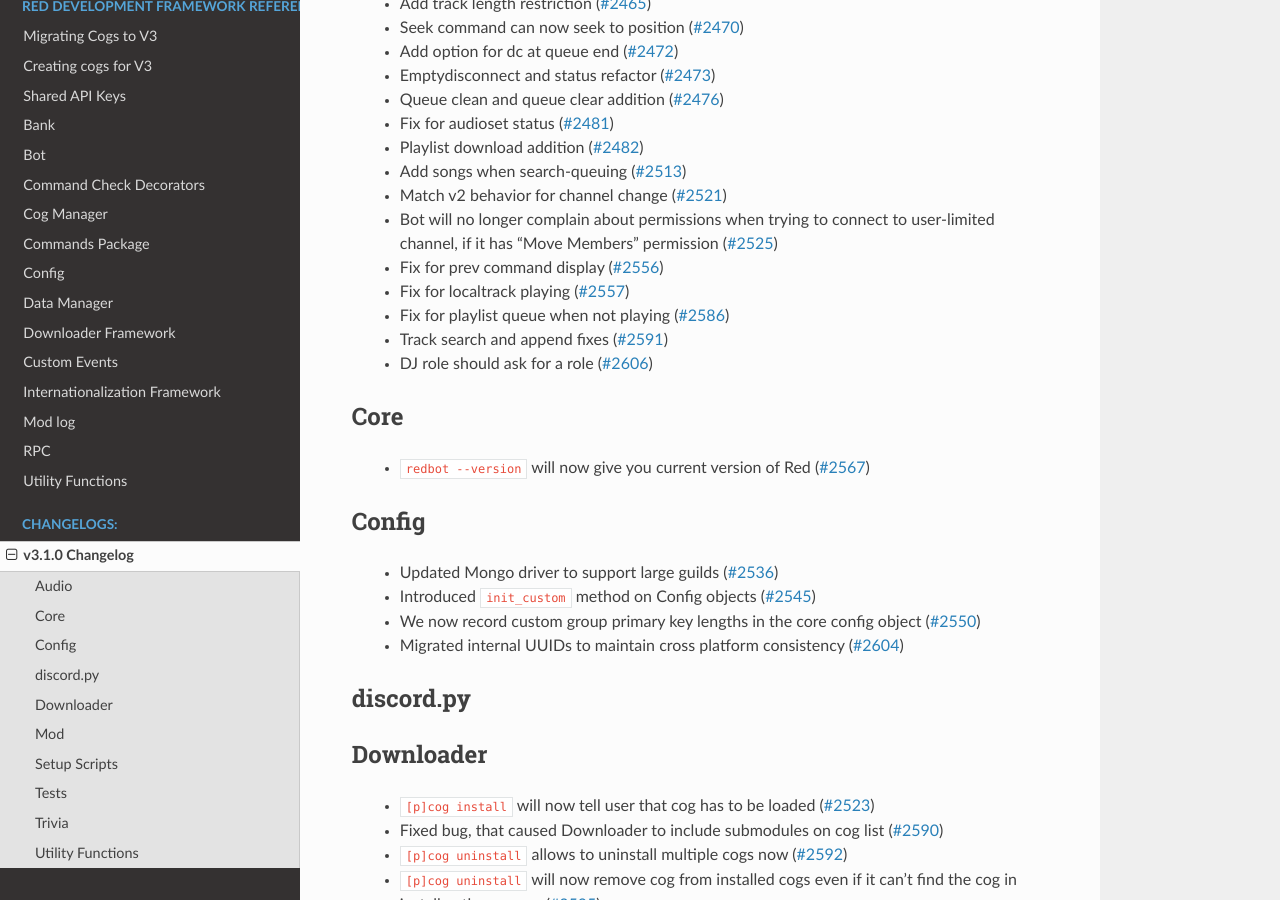
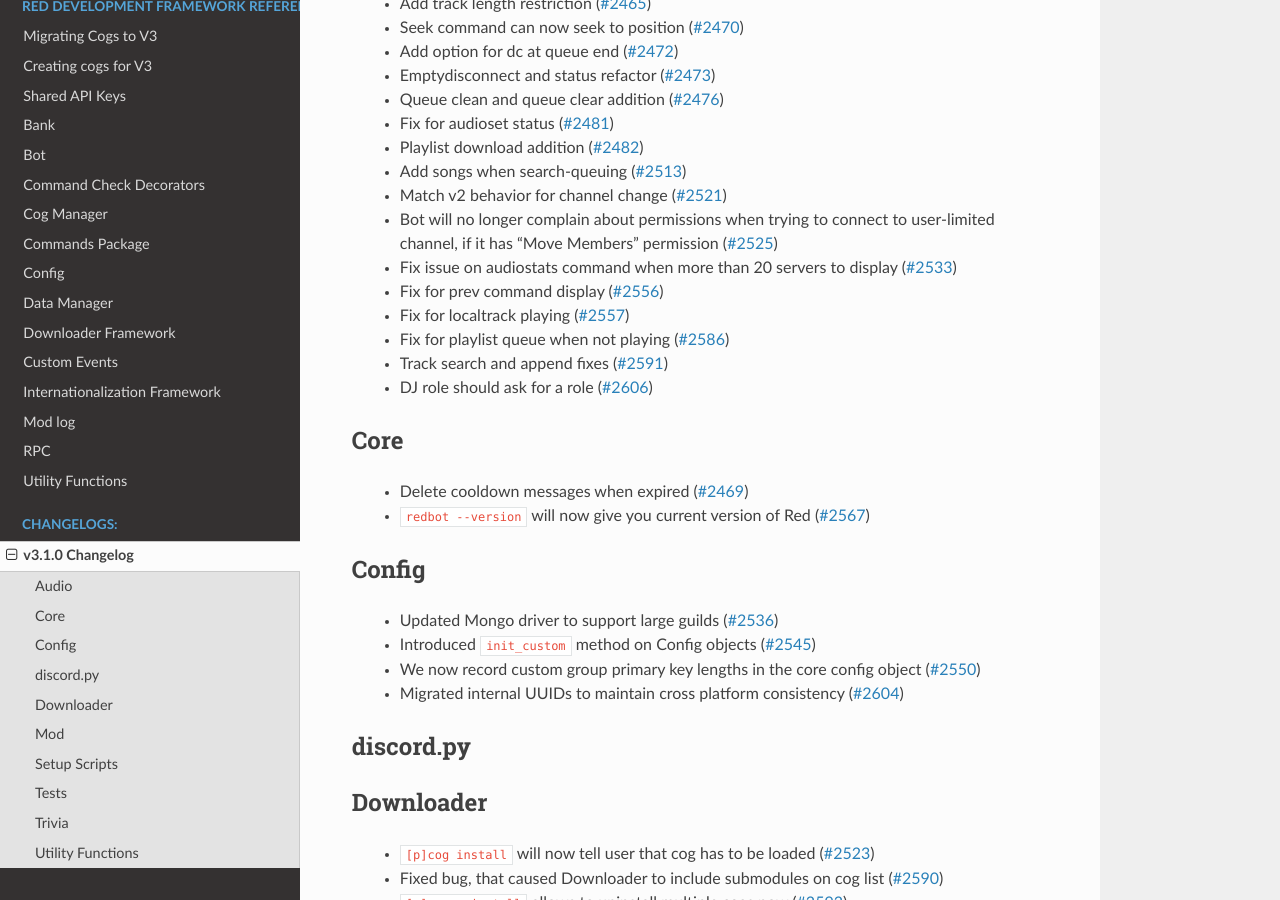
Before and after one commit to Renirous/Red-DiscordBot, a Sphinx documentation site: the page built from docs/changelog_3_1_0.rst, in a window 1280 px wide and 900 px high, scrolled down 320 px. Built offline with Sphinx 7.4.7 and the Read the Docs theme 2.0.0, drawn with Linux system fonts in a browser that asks for light colours; the version number is read from the project's files by our own code.

Commit message:
Update changelog_3_1_0.rst (#2615)

```diff
--- a/docs/changelog_3_1_0.rst
+++ b/docs/changelog_3_1_0.rst
@@ -22,6 +22,7 @@
  * Add songs when search-queuing (`#2513`_)
  * Match v2 behavior for channel change (`#2521`_)
  * Bot will no longer complain about permissions when trying to connect to user-limited channel, if it has "Move Members" permission (`#2525`_)
+ * Fix issue on audiostats command when more than 20 servers to display (`#2533`_)
  * Fix for prev command display (`#2556`_)
  * Fix for localtrack playing (`#2557`_)
  * Fix for playlist queue when not playing (`#2586`_)
@@ -32,6 +33,7 @@
 Core
 ----
 
+ * Delete cooldown messages when expired (`#2469`_)
  * ``redbot --version`` will now give you current version of Red (`#2567`_)
 
 ------
@@ -95,6 +97,7 @@
 .. _#2461: https://github.com/Cog-Creators/Red-DiscordBot/pull/2461
 .. _#2462: https://github.com/Cog-Creators/Red-DiscordBot/pull/2462
 .. _#2465: https://github.com/Cog-Creators/Red-DiscordBot/pull/2465
+.. _#2469: https://github.com/Cog-Creators/Red-DiscordBot/pull/2469
 .. _#2470: https://github.com/Cog-Creators/Red-DiscordBot/pull/2470
 .. _#2472: https://github.com/Cog-Creators/Red-DiscordBot/pull/2472
 .. _#2473: https://github.com/Cog-Creators/Red-DiscordBot/pull/2473
@@ -107,6 +110,7 @@
 .. _#2521: https://github.com/Cog-Creators/Red-DiscordBot/pull/2521
 .. _#2523: https://github.com/Cog-Creators/Red-DiscordBot/pull/2523
 .. _#2525: https://github.com/Cog-Creators/Red-DiscordBot/pull/2525
+.. _#2533: https://github.com/Cog-Creators/Red-DiscordBot/pull/2533
 .. _#2536: https://github.com/Cog-Creators/Red-DiscordBot/pull/2536
 .. _#2540: https://github.com/Cog-Creators/Red-DiscordBot/pull/2540
 .. _#2545: https://github.com/Cog-Creators/Red-DiscordBot/pull/2545
```
